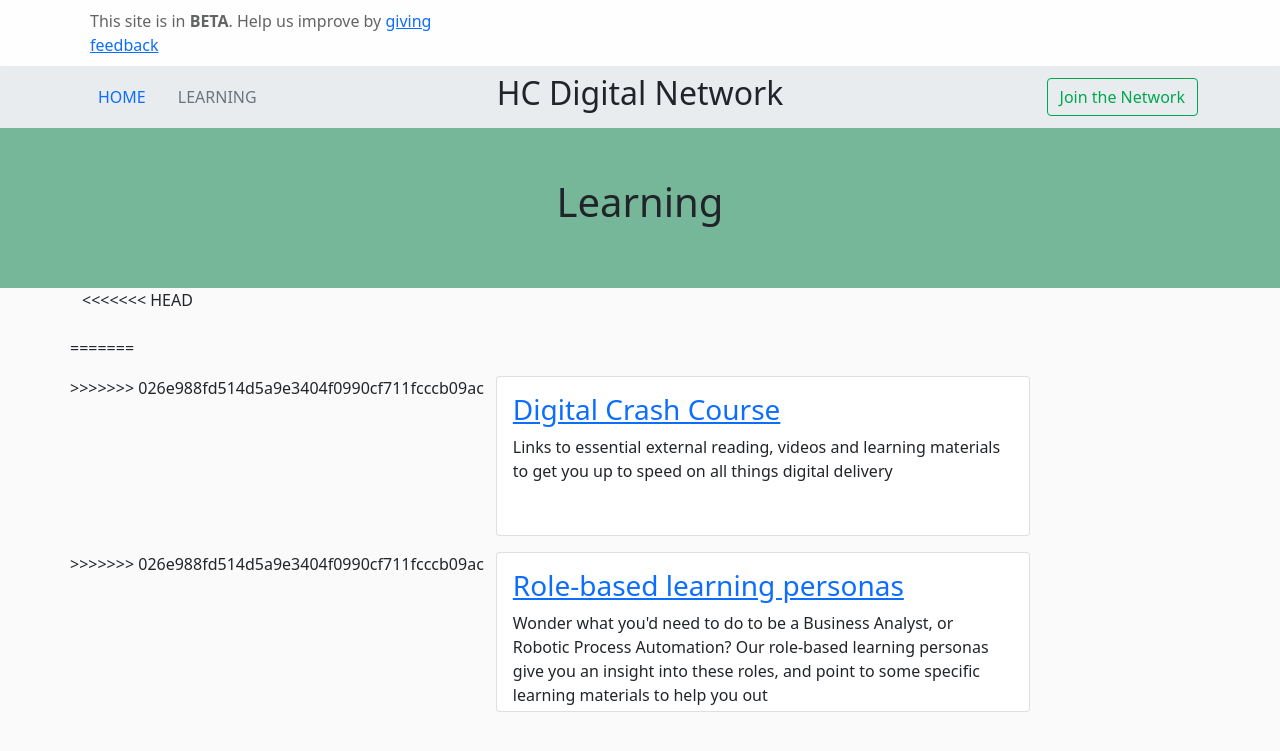
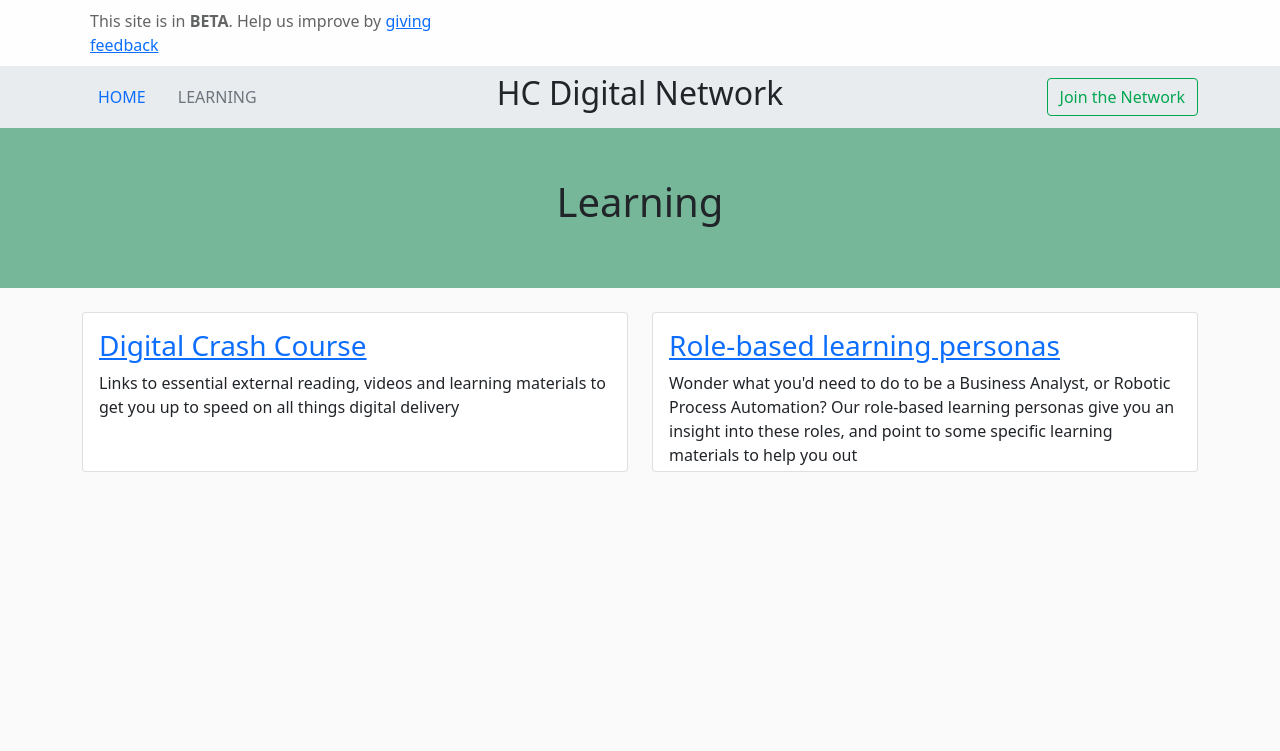
Before and after one commit to hcdigitalnetwork/hcdigitalnetwork.github.io, a Jekyll site: the page built from learning.html, in a window 1280 px wide. Shown: the top 751 px of the page. Built offline with Jekyll 4.4.1, drawn with Linux system fonts in a browser that asks for light colours; nearby versions of some CDN libraries.

Commit message:
more card spacing

```diff
--- a/learning.html
+++ b/learning.html
@@ -6,20 +6,22 @@ title: Learning - HC Digital network
   <h1>Learning</h1>
 </div>
 <div class="container">
-<<<<<<< HEAD
   <div class="row mt-4">
-=======
-  <div class="row mt-3">
-    {% for item in site.data.learning %}
->>>>>>> 026e988fd514d5a9e3404f0990cf711fcccb09ac
     <div class="col-md-6 mb-3">
       <div class="card" style="height: 10rem;">
         <div class="card-body">
-          <h3 class="card-title"><a href="{{item.link}}">{{item.name}}</a></h3>
-            <p class="card-text">{{item.text}}<p>
+          <h3 class="card-title"><a href="/crashcourse.html">Digital Crash Course</a></h3>
+            <p class="card-text">Links to essential external reading, videos and learning materials to get you up to speed on all things digital delivery</p>
         </div>
       </div>
     </div>
-    {% endfor %}
-  </div>
+    <div class="col-md-6">
+      <div class="card" style="height: 10rem;">
+        <div class="card-body">
+          <h3 class="card-title"><a href="/learningPersonas.html">Role-based learning personas</a></h3>
+          <p class="card-text">Wonder what you'd need to do to be a Business Analyst, or Robotic Process Automation? Our role-based learning personas give you an insight into these roles, and point to some specific learning materials to help you out</p>
+        </div>
+      </div>
+    </div>
+  </div
 </div>
```
